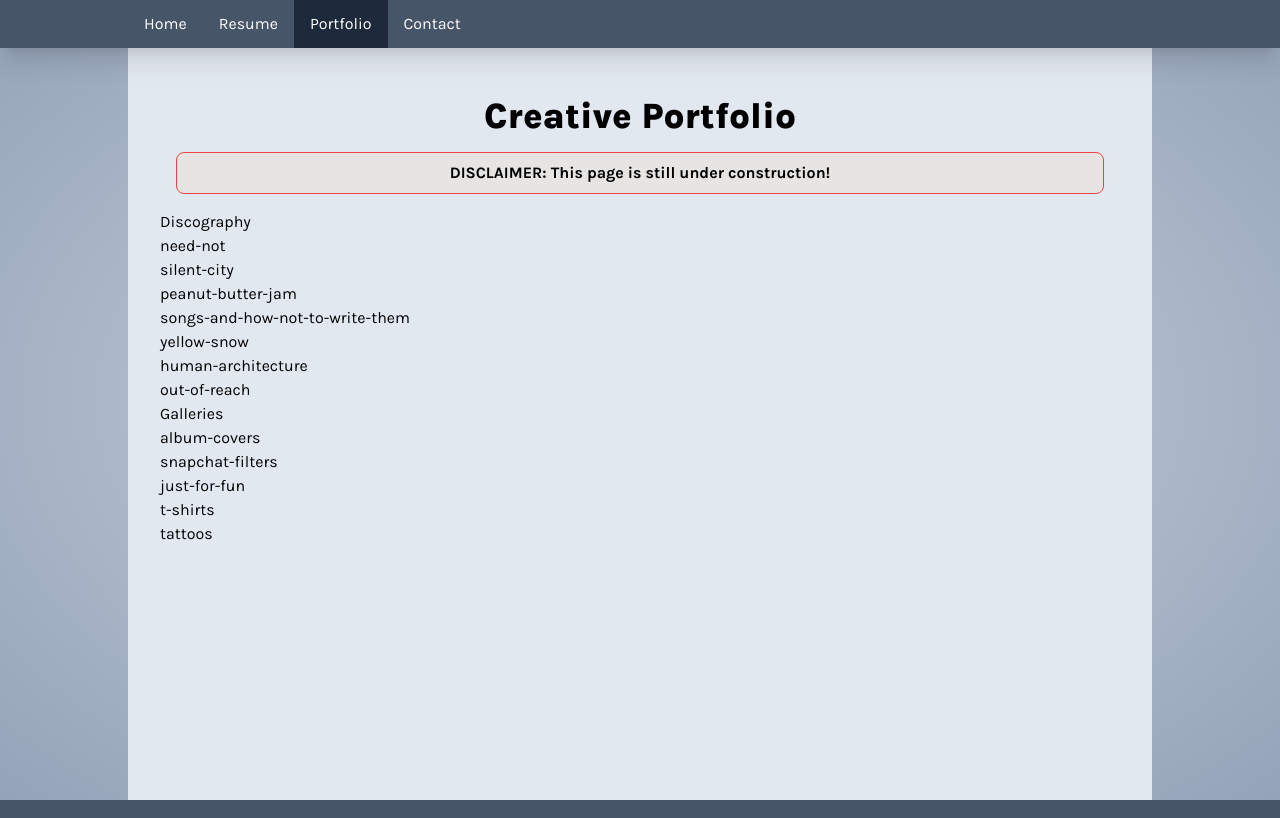
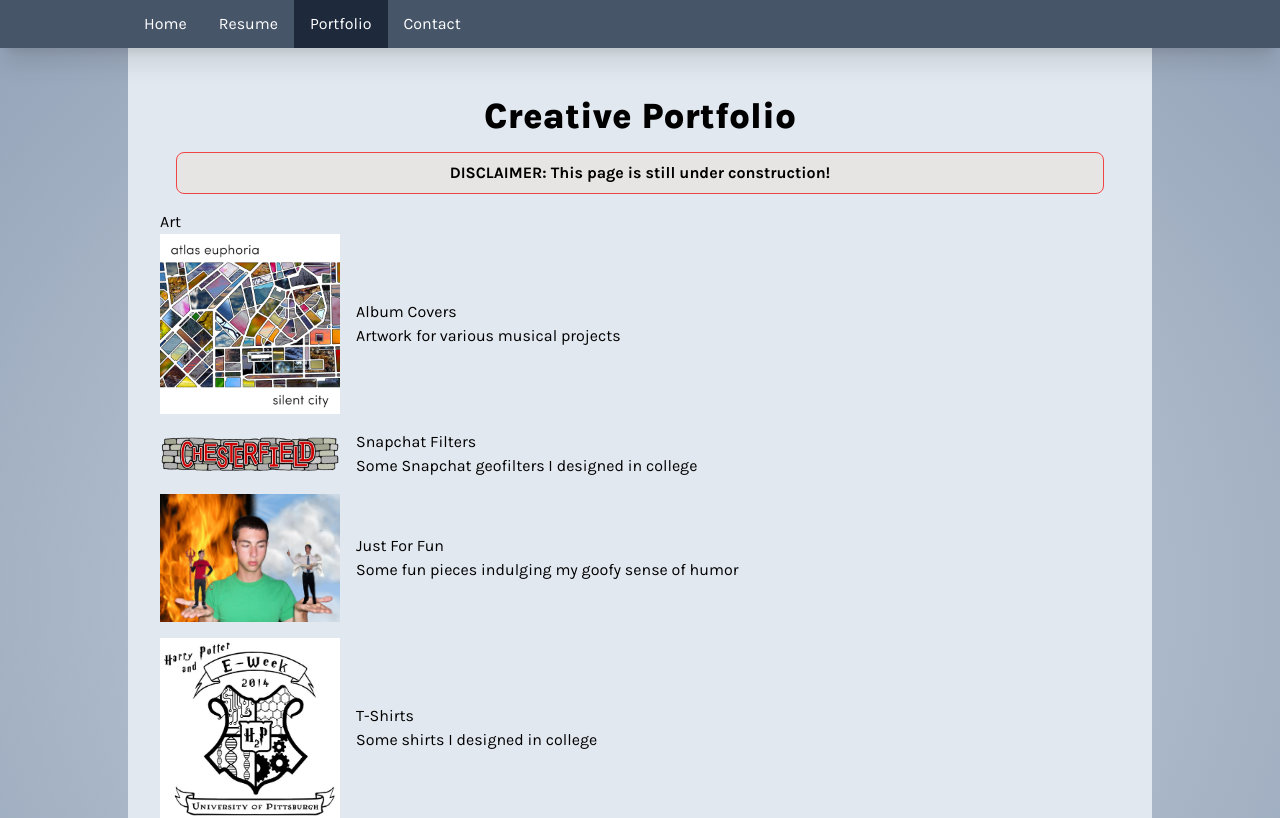
Before and after one commit to dan9418/personal-site-6, a Next.js app: page /portfolio in a window 1280 px wide. Shown: the top 818 px of the page. Built offline with nearby package versions, Linux system fonts and the light colour scheme.

Commit message:
stub portfolio

```diff
--- a/src/app/portfolio/PortfolioPage.tsx
+++ b/src/app/portfolio/PortfolioPage.tsx
@@ -1,7 +1,10 @@
 import PageHeader from "@/components/PageHeader";
+import PortfolioProjectList from "@/components/PortfolioProject";
+import PortfolioProject from "@/components/PortfolioProject";
 import SmartLink from "@/components/SmartLink";
-import { GALLERY_IDS } from "@/data/art.data";
+import ART_DATA from "@/data/art.data";
 import { ALBUM_IDS } from "@/data/discography.data";
+import { getIdFromText } from "@/utils/stringUtils";
 
 const PortfolioPage = () => {
     return (
@@ -11,10 +14,16 @@ const PortfolioPage = () => {
                 DISCLAIMER: This page is still under construction!
             </p>
 
+            <h2>Art</h2>
+            <PortfolioProjectList items={ART_DATA.map(gallery => ({
+                title: gallery.name,
+                description: gallery.description,
+                imgSrc: gallery.images[0].path,
+                href: `/portfolio/gallery/${getIdFromText(gallery.name)}/`
+            }))} />
+
             <h2>Discography</h2>
             <ul>{ALBUM_IDS.map(id => <li key={id}><SmartLink href={`/portfolio/album/${id}/`}>{id}</SmartLink></li>)}</ul>
-            <h2>Galleries</h2>
-            <ul>{GALLERY_IDS.map(id => <li key={id}><SmartLink href={`/portfolio/gallery/${id}/`}>{id}</SmartLink></li>)}</ul>
         </>
     )
 }
--- /dev/null
+++ b/src/components/PortfolioProject.tsx
@@ -0,0 +1,40 @@
+import SmartLink from "@/components/SmartLink";
+import Image from "next/image";
+import { FC } from "react";
+
+interface PortfolioProjectProps {
+    title: string;
+    description: string;
+    imgSrc: string;
+    href: string;
+}
+
+const PortfolioProject: FC<PortfolioProjectProps> = ({ title, description, imgSrc, href }) => {
+    return (
+        <SmartLink className="grid grid-cols-[180px_auto] gap-4" href={href}>
+            <div>
+                <Image src={imgSrc} alt={title} width={180} height={180} />
+            </div>
+            <div>
+                <h2>{title}</h2>
+                <p className="">
+                    {description}
+                </p>
+            </div>
+        </SmartLink>
+    )
+}
+
+const PortfolioProjectList: FC<{ items: PortfolioProjectProps[] }> = ({ items }) => {
+    return (
+        <ul className="flex flex-col gap-4" >
+            {items.map(item =>
+                <li key={item.title}>
+                    <PortfolioProject {...item} />
+                </li>
+            )}
+        </ul>
+    )
+}
+
+export default PortfolioProjectList
```
